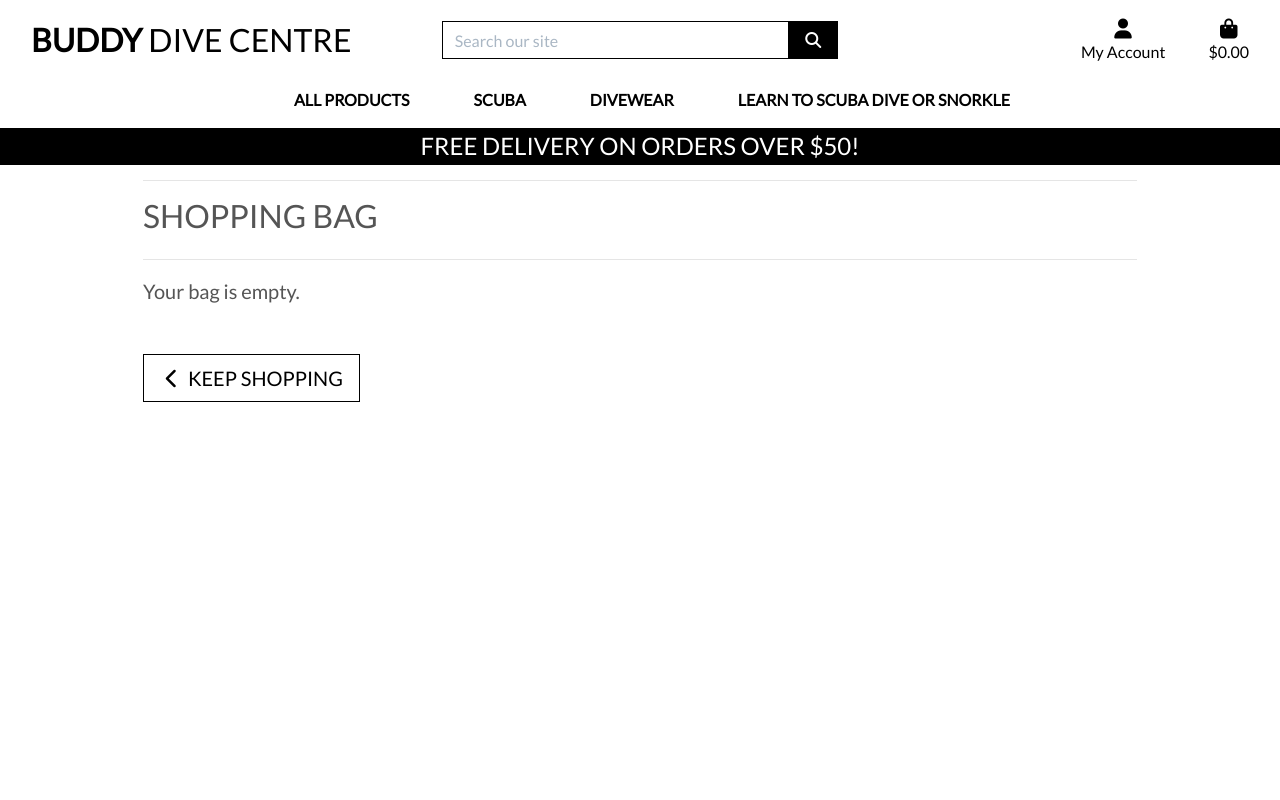
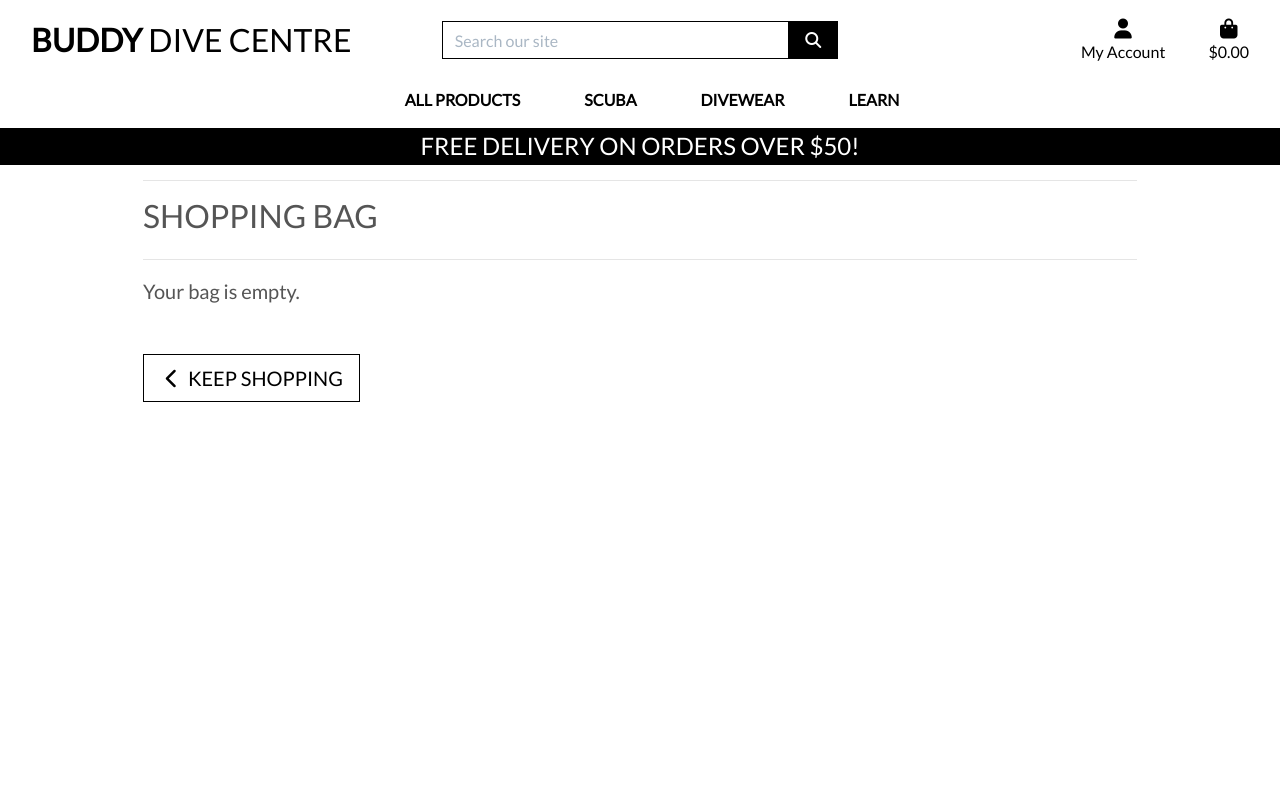
Before and after one commit to richieredmond87/buddyDiveCentre, a Django app: page /bag/ in a window 1280 px wide. Run offline with Django 3.2, Linux system fonts and the light colour scheme; some libraries are stand-ins or nearby versions.

Commit message:
changed all headings

```diff
--- a/templates/includes/main-nav.html
+++ b/templates/includes/main-nav.html
@@ -52,8 +52,8 @@
         </li>
 
         <li class="nav-item dropdown">
-            <a class="logo-font font-weight-bold nav-link text-black" href="#" id="learntoscubadiveorsnorkle-link" data-toggle="dropdown" aria-haspopup="true" aria-expanded="false">
-                Learn to Scuba Dive or Snorkle
+            <a class="logo-font font-weight-bold nav-link text-black" href="#" id="learn-link" data-toggle="dropdown" aria-haspopup="true" aria-expanded="false">
+                Learn
             </a>
             <div class="dropdown-menu border-0" aria-labelledby="specials-link">
                 <a href="{% url 'products' %}?category=snorkletrip,discoverscuba,boatdives,nightdives,wreckdives,cavedives" class="dropdown-item">All Diving</a>
```
